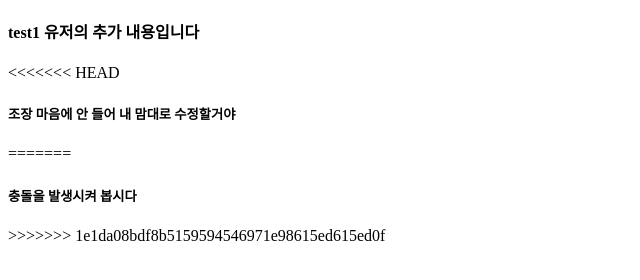
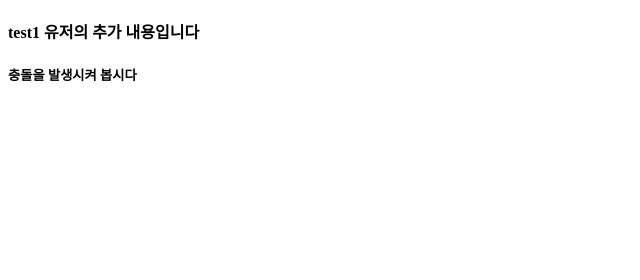
Before and after one commit to lukby2457/git-test, a plain HTML site: page test2.html in a window 1280 px wide. Shown: the part 70-350 px from the top of the page, without its empty margins (0-640 px from the left). Drawn offline with Linux system fonts and the light colour scheme.

Commit message:
수정한 걸 저장을 하지 않았네

```diff
--- a/test2.html
+++ b/test2.html
@@ -8,10 +8,6 @@
 <body>
     <h1>2번째 테스트 페이지 입니다</h1>
     <h4>test1 유저의 추가 내용입니다</h4>
-<<<<<<< HEAD
-    <h5>조장 마음에 안 들어 내 맘대로 수정할거야</h5>
-=======
     <h5>충돌을 발생시켜 봅시다</h5>
->>>>>>> 1e1da08bdf8b5159594546971e98615ed615ed0f
 </body>
 </html>
```
